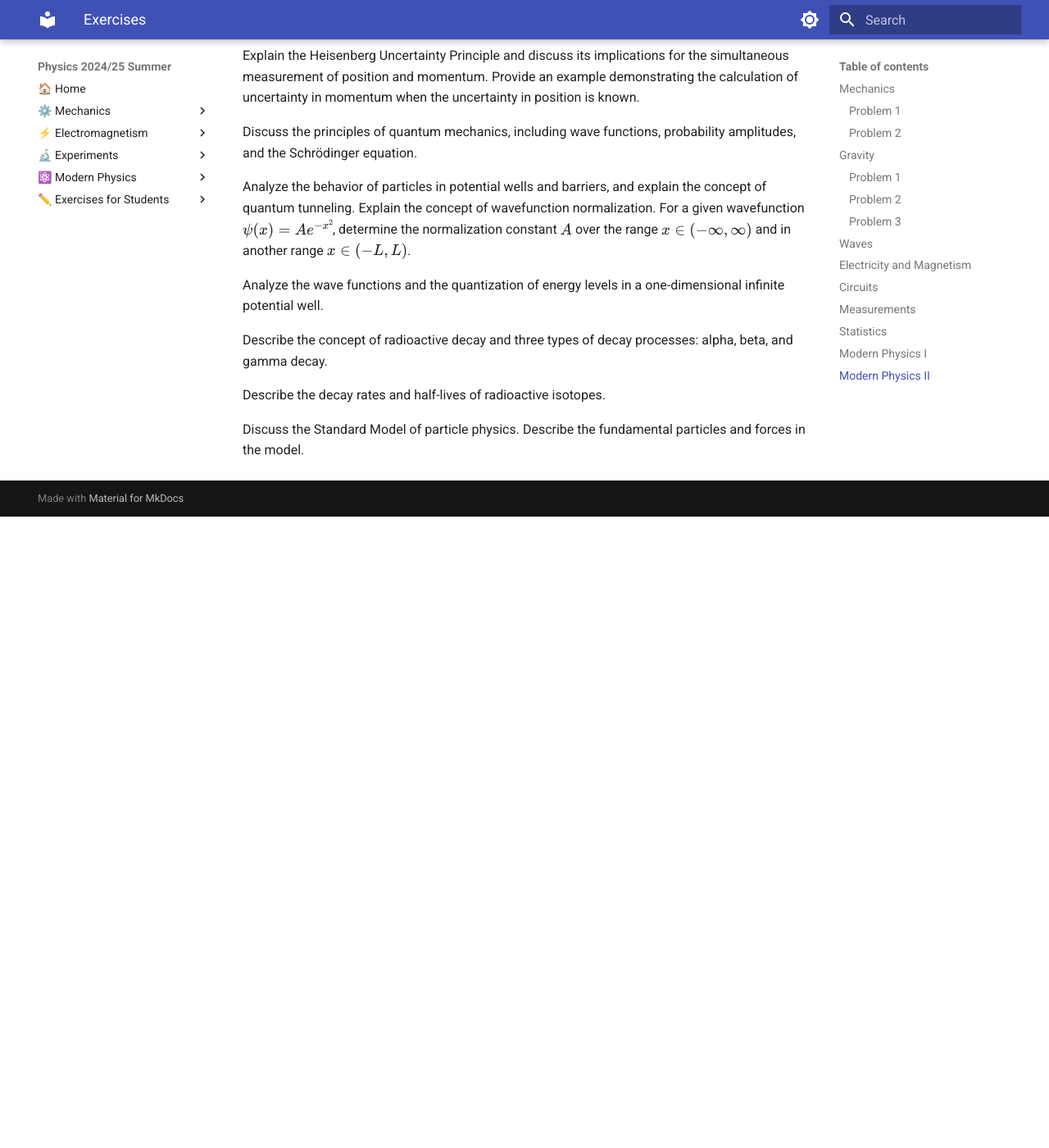
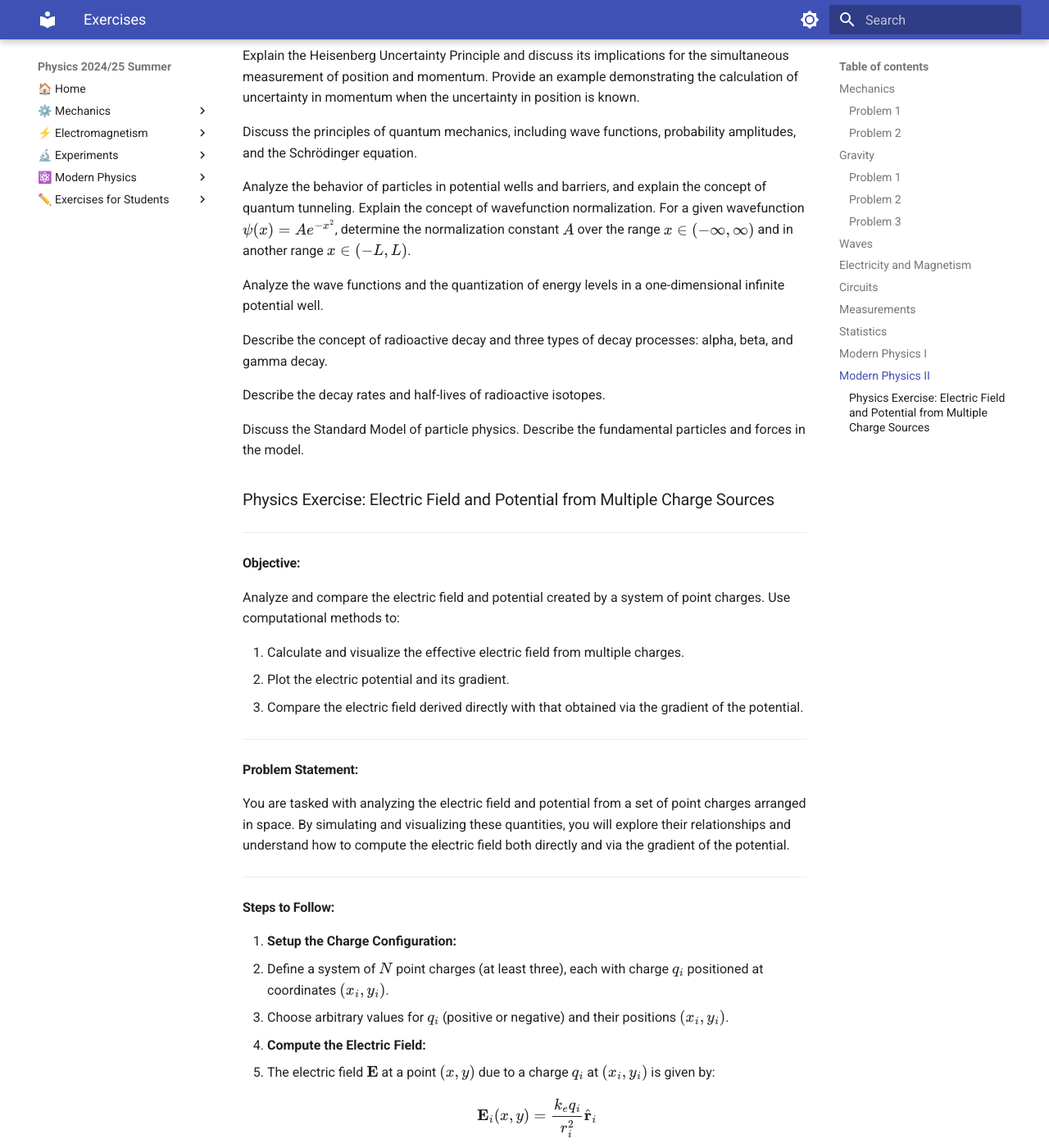
Before and after one commit to dchorazkiewicz/Physics-2024-25-Summer, an MkDocs documentation site: the page built from docs/Exercises_for_Students/exercises.md, in a window 1280 px wide and 1400 px high, scrolled down 3890 px. Shown: the whole window at 82% size. Built offline with MkDocs 1.6.1 and Material for MkDocs 9.7.7, drawn with Linux system fonts in a browser that asks for light colours; nearby versions of some CDN libraries; before the commit the page ends 4520 px from its top, so only the background shows below that; some of the changed text lies outside the part shown.

Commit message:
upadate_measurment

```diff
--- a/docs/Exercises_for_Students/exercises.md
+++ b/docs/Exercises_for_Students/exercises.md
@@ -114,3 +114,100 @@ Describe the concept of radioactive decay and three types of decay processes: al
 Describe the decay rates and half-lives of radioactive isotopes.
 
 Discuss the Standard Model of particle physics. Describe the fundamental particles and forces in the model.
+
+
+### Physics Exercise: Electric Field and Potential from Multiple Charge Sources
+
+---
+
+#### **Objective:**
+
+Analyze and compare the electric field and potential created by a system of point charges. Use computational methods to:
+
+1. Calculate and visualize the effective electric field from multiple charges.
+2. Plot the electric potential and its gradient.
+3. Compare the electric field derived directly with that obtained via the gradient of the potential.
+
+---
+
+#### **Problem Statement:**
+
+You are tasked with analyzing the electric field and potential from a set of point charges arranged in space. By simulating and visualizing these quantities, you will explore their relationships and understand how to compute the electric field both directly and via the gradient of the potential.
+
+---
+
+#### **Steps to Follow:**
+
+1. **Setup the Charge Configuration:**
+   - Define a system of $N$ point charges (at least three), each with charge $q_i$ positioned at coordinates $(x_i, y_i)$.
+   - Choose arbitrary values for $q_i$ (positive or negative) and their positions $(x_i, y_i)$.
+
+2. **Compute the Electric Field:**
+   - The electric field $\mathbf{E}$ at a point $(x, y)$ due to a charge $q_i$ at $(x_i, y_i)$ is given by:
+     $$
+     \mathbf{E}_i(x, y) = \frac{k_e q_i}{r_i^2} \hat{\mathbf{r}}_i
+     $$
+     where:
+     - $k_e$ is Coulomb's constant.
+     - $r_i = \sqrt{(x - x_i)^2 + (y - y_i)^2}$ is the distance between the field point and the charge.
+     - $\hat{\mathbf{r}}_i = \frac{(x - x_i, y - y_i)}{r_i}$ is the unit vector pointing from the charge to the field point.
+
+   - Calculate the total electric field as the vector sum of the contributions from all charges:
+     $$
+     \mathbf{E}(x, y) = \sum_{i=1}^N \mathbf{E}_i(x, y)
+     $$
+
+3. **Compute the Electric Potential:**
+   - The electric potential $V$ at a point $(x, y)$ due to a charge $q_i$ at $(x_i, y_i)$ is given by:
+     $$
+     V_i(x, y) = \frac{k_e q_i}{r_i}
+     $$
+   - Calculate the total potential as the sum of contributions from all charges:
+     $$
+     V(x, y) = \sum_{i=1}^N V_i(x, y)
+     $$
+
+4. **Derive the Field from the Potential:**
+   - Compute the electric field from the gradient of the potential:
+     $$
+     \mathbf{E}(x, y) = -\nabla V(x, y)
+     $$
+     where:
+     $$
+     \nabla V = \left( \frac{\partial V}{\partial x}, \frac{\partial V}{\partial y} \right)
+     $$
+
+5. **Visualization:**
+   - Plot the electric field vectors as an arrow field on a grid.
+   - Plot the electric potential $V(x, y)$ as a contour map.
+   - Overlay the gradient vectors $-\nabla V$ on the potential map.
+
+6. **Comparison:**
+   - Compare the electric field calculated directly (step 2) with that obtained via the gradient of the potential (step 4).
+   - Discuss the similarities, differences, and numerical accuracy of the two methods.
+
+---
+
+#### **Deliverables:**
+
+1. **Code Implementation:**
+   - Python script or notebook that calculates and visualizes:
+     - Electric field vectors.
+     - Electric potential and its gradient.
+     - Overlay of both methods for comparison.
+2. **Plots:**
+   - Vector field of the electric field.
+   - Contour map of the electric potential with gradient arrows.
+3. **Analysis:**
+   - A brief discussion comparing the two methods of computing the electric field.
+   - Comments on numerical accuracy, limitations, and sources of error.
+
+---
+
+#### **Hints and Resources:**
+
+- Use Python libraries like `NumPy` for calculations and `Matplotlib` for plotting.
+- For numerical gradients, consider using `numpy.gradient`.
+- Start with a simple charge configuration (e.g., two or three charges) before scaling up.
+
+This exercise develops skills in electrostatics, numerical computation, and visualization while encouraging critical thinking about the relationship between electric field and potential.
```
Also changed, not shown: 1 other file.
